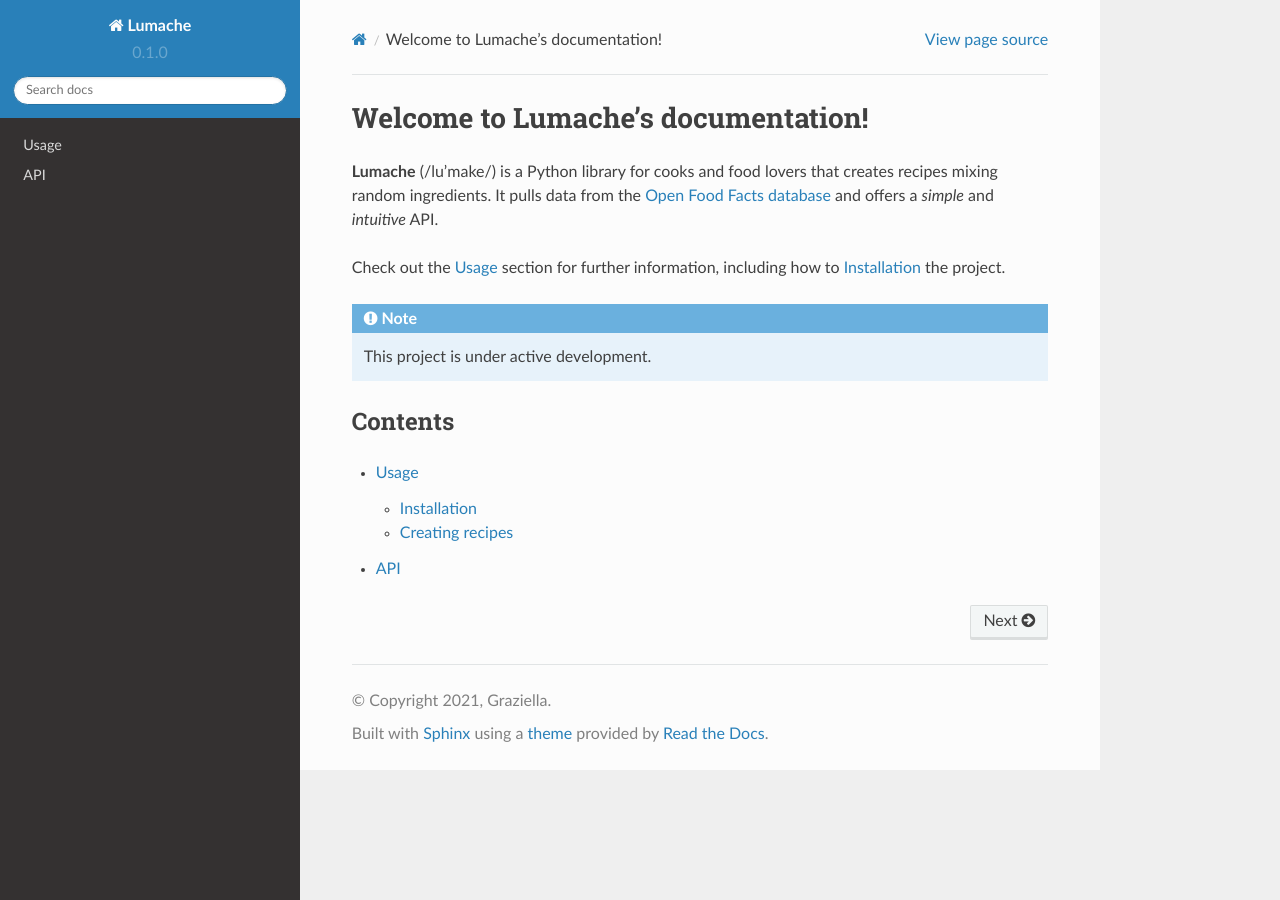
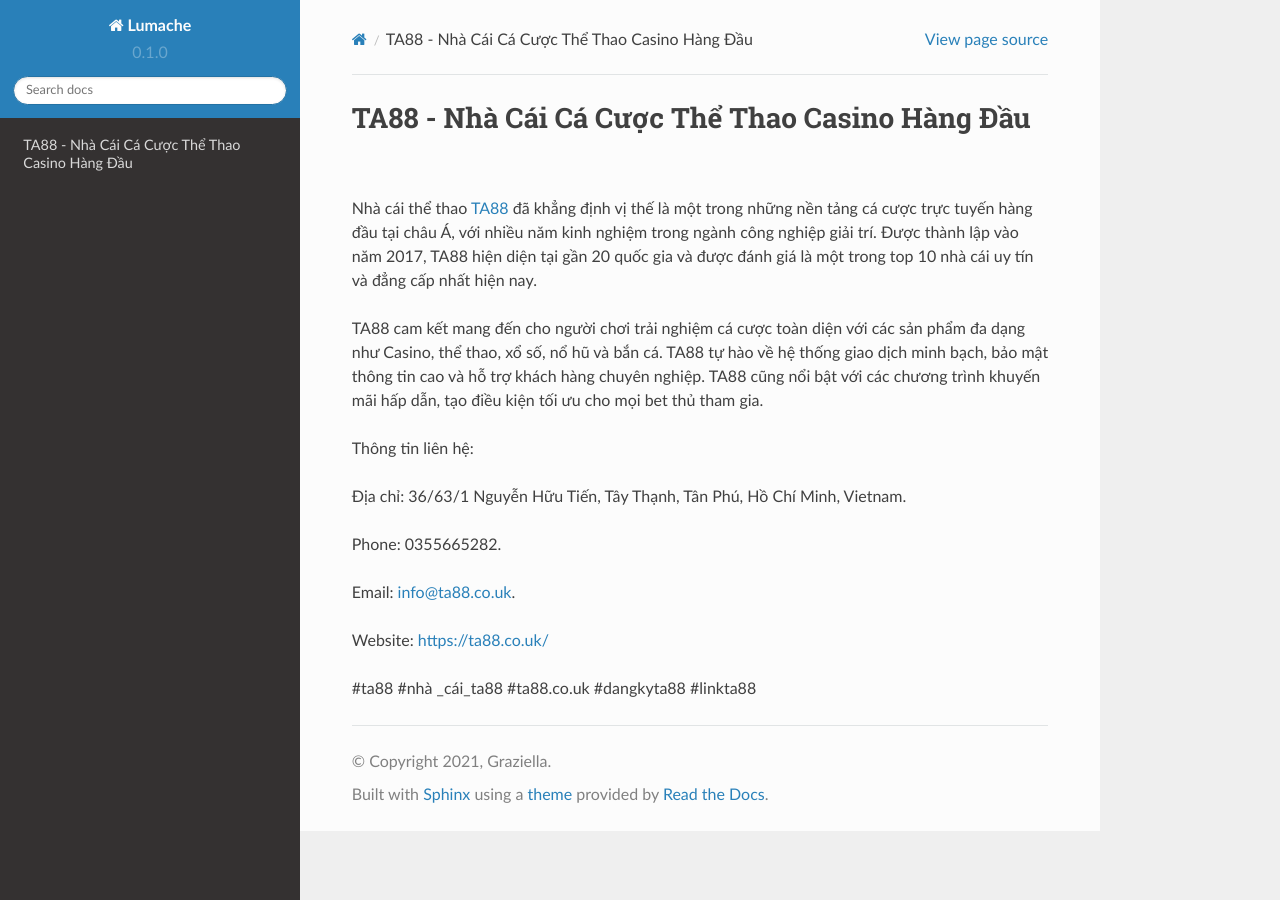
Before and after one commit to luongchanvien962/ta88couk, a Sphinx documentation site: the page built from docs/source/index.rst, in a window 1280 px wide. Built offline with Sphinx 7.4.7 and the Read the Docs theme 2.0.0, drawn with Linux system fonts in a browser that asks for light colours.

Commit message:
Update index.rst

```diff
--- a/docs/source/index.rst
+++ b/docs/source/index.rst
@@ -1,22 +1,18 @@
-Welcome to Lumache's documentation!
+TA88 - Nhà Cái Cá Cược Thể Thao Casino Hàng Đầu
 ===================================
 
-**Lumache** (/lu'make/) is a Python library for cooks and food lovers
-that creates recipes mixing random ingredients.
-It pulls data from the `Open Food Facts database <https://world.openfoodfacts.org/>`_
-and offers a *simple* and *intuitive* API.
+Nhà cái thể thao `TA88 <https://ta88.co.uk/>`_ đã khẳng định vị thế là một trong những nền tảng cá cược trực tuyến hàng đầu tại châu Á, với nhiều năm kinh nghiệm trong ngành công nghiệp giải trí. Được thành lập vào năm 2017, TA88 hiện diện tại gần 20 quốc gia và được đánh giá là một trong top 10 nhà cái uy tín và đẳng cấp nhất hiện nay.
 
-Check out the :doc:`usage` section for further information, including
-how to :ref:`installation` the project.
+TA88 cam kết mang đến cho người chơi trải nghiệm cá cược toàn diện với các sản phẩm đa dạng như Casino, thể thao, xổ số, nổ hũ và bắn cá. TA88 tự hào về hệ thống giao dịch minh bạch, bảo mật thông tin cao và hỗ trợ khách hàng chuyên nghiệp. TA88 cũng nổi bật với các chương trình khuyến mãi hấp dẫn, tạo điều kiện tối ưu cho mọi bet thủ tham gia.
 
-.. note::
+Thông tin liên hệ:
 
-   This project is under active development.
+Địa chỉ: 36/63/1 Nguyễn Hữu Tiến, Tây Thạnh, Tân Phú, Hồ Chí Minh, Vietnam.
 
-Contents
---------
+Phone: 0355665282.
 
-.. toctree::
+Email: info@ta88.co.uk.
 
-   usage
-   api
+Website: https://ta88.co.uk/
+
+#ta88 #nhà _cái_ta88 #ta88.co.uk #dangkyta88 #linkta88
```
